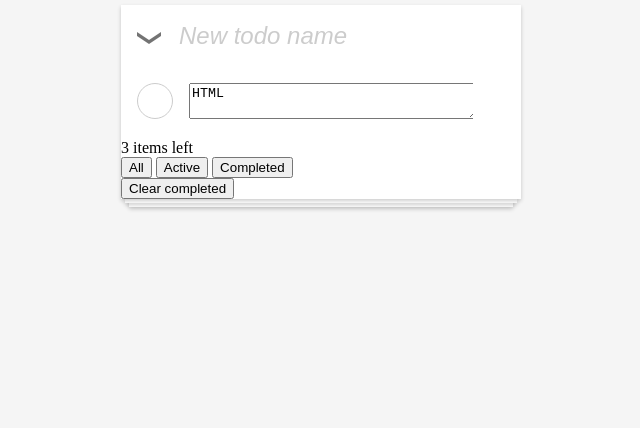
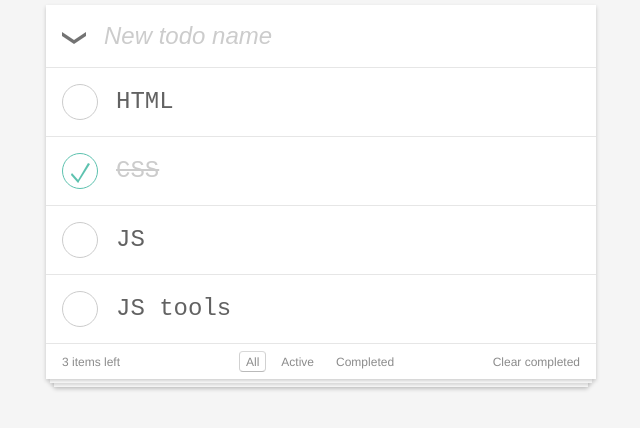
Before and after one commit to ok-technopolis-autumn-2018/Mikhail_Tuzhilkin, a plain HTML site: page index.html in a window 1280 px wide. Shown: the part 126-554 px from the top of the page, without its empty margins (319-959 px from the left). Drawn offline with Linux system fonts and the light colour scheme.

Commit message:
todos is ready

```diff
--- a/index.html
+++ b/index.html
@@ -23,6 +23,33 @@
         <div class="todos-list">
             <div class="todos-list_item">
                 <div class="custom-checkbox todos-list_item_ready-marker">
+                    <input type="checkbox" class="custom-checkbox_target todos-list_item_checkbox" aria-label="Mark todo as ready" />
+                    <div class="custom-checkbox_visual">
+                        <div class="custom-checkbox_visual_icon"></div>
+                    </div>
+                </div>
+                <button class="todos-list_item_remove" aria-label="Delete todo"></button>
+                <div class="todos-list_item_text-w">
+                    <textarea class="todos-list_item_text" rows="1" readonly>HTML</textarea>
+                </div>
+            </div>
+
+            <div class="todos-list_item">
+                <div class="custom-checkbox todos-list_item_ready-marker">
+                    <input type="checkbox" checked class="custom-checkbox_target" aria-label="Mark todo as ready" />
+                    <div class="custom-checkbox_visual">
+                        <div class="custom-checkbox_visual_icon"></div>
+                    </div>
+                </div>
+                <button class="todos-list_item_remove" aria-label="Delete todo"></button>
+                <div class="todos-list_item_text-w">
+                    <textarea class="todos-list_item_text
+                    __checked" rows="1" readonly>CSS</textarea>
+                </div>
+            </div>
+
+            <div class="todos-list_item">
+                <div class="custom-checkbox todos-list_item_ready-marker">
                     <input type="checkbox" class="custom-checkbox_target" aria-label="Mark todo as ready" />
                     <div class="custom-checkbox_visual">
                         <div class="custom-checkbox_visual_icon"></div>
@@ -30,37 +57,34 @@
                 </div>
                 <button class="todos-list_item_remove" aria-label="Delete todo"></button>
                 <div class="todos-list_item_text-w">
-                    <textarea class="todos-list_item_text">HTML</textarea>
+                    <textarea class="todos-list_item_text" rows="1" readonly>JS</textarea>
                 </div>
             </div>
-            <!--<div class="todos-list_item">-->
-                <!--<input type="checkbox" checked class="todos-list_item_ready-marker" aria-label="Mark todo as unready" />-->
-                <!--<div class="todos-list_item_text">CSS</div>-->
-                <!--<button class="todos-list_item_remove" aria-label="Delete todo"></button>-->
-            <!--</div>-->
-            <!--<div class="todos-list_item">-->
-                <!--<input type="checkbox" class="todos-list_item_ready-marker" aria-label="Mark todo as ready" />-->
-                <!--<div class="todos-list_item_text">JS</div>-->
-                <!--<button class="todos-list_item_remove" aria-label="Delete todo"></button>-->
-            <!--</div>-->
-            <!--<div class="todos-list_item">-->
-                <!--<input type="checkbox" class="todos-list_item_ready-marker" aria-label="Mark todo as ready" />-->
-                <!--<div class="todos-list_item_text">JS Tools</div>-->
-                <!--<button class="todos-list_item_remove" aria-label="Delete todo"></button>-->
-            <!--</div>-->
+
+            <div class="todos-list_item">
+                <div class="custom-checkbox todos-list_item_ready-marker">
+                    <input type="checkbox" class="custom-checkbox_target" aria-label="Mark todo as ready" />
+                    <div class="custom-checkbox_visual">
+                        <div class="custom-checkbox_visual_icon"></div>
+                    </div>
+                </div>
+                <button class="todos-list_item_remove" aria-label="Delete todo"></button>
+                <div class="todos-list_item_text-w">
+                    <textarea class="todos-list_item_text" rows="1" readonly>JS tools</textarea>
+                </div>
+            </div>
         </div>
 
         <div class="todos-toolbar">
             <div class="todos-toolbar_unready-counter">3 items left</div>
+
+            <button class="todos-toolbar_clear-completed">Clear completed</button>
 
             <div class="filters todos-toolbar_filters">
                 <button class="filters-item __selected" aria-label="Filter: All, is selected">All</button>
                 <button class="filters-item" aria-label="Filter: Active">Active</button>
                 <button class="filters-item" aria-label="Filter: Completed">Completed</button>
             </div>
-
-            <button class="todos-toolbar_clear-completed">Clear completed</button>
-
         </div>
 
     </div>
--- a/styles/base/custom-checkbox/custom-checkbox.css
+++ b/styles/base/custom-checkbox/custom-checkbox.css
@@ -21,6 +21,7 @@
     .custom-checkbox_visual {
         width: 36px;
         height: 36px;
+        background-color: #fff;
         box-sizing: border-box;
         border: 1px solid #ccc;
         border-radius: 50%;
@@ -34,7 +35,7 @@
             width: 20px;
             height: 20px;
             position: absolute;
-            top: 50%;
+            top: 56%;
             left: 50%;
             margin: -10px;
             background: url(../../../images/completed.png);
--- /dev/null
+++ b/styles/base/filters/filters.css
@@ -0,0 +1,25 @@
+.filters {
+	width: 168px;
+}
+	.filters-item {
+		border: none;
+		padding: 0;
+		margin-right: 9px;
+		margin-left: 9px;
+		font-family: 'Helvetica Neue', Arial, sans-serif;
+		font-size: 12px;
+		color: rgb(139, 139, 139);
+		background: none;
+        outline: none;
+   	}
+
+	.filters-item.__selected {
+		border-color: rgb(216, 216, 216) rgb(209, 209, 209) rgb(186, 186, 186);
+   		border-style: solid;
+    	border-width: 1px;
+    	padding: 3px 6px 2px;
+    	border-radius: 4px;
+		margin-right: 2px;
+		margin-left: 2px;
+
+	}
--- a/styles/base/main.css
+++ b/styles/base/main.css
@@ -4,7 +4,7 @@ body {
     }
 
 .main-layout {
-    max-width: 400px;
+    max-width: 550px;
     margin: 0 auto;
     padding: 0 16px 16px;
     /*background: #f00;*/
--- a/styles/default.css
+++ b/styles/default.css
@@ -3,9 +3,11 @@
 
 @import "base/main.css";
 @import "base/custom-checkbox/custom-checkbox.css";
+@import "base/filters/filters.css";
 
 
 @import "project/todo-title/todo-title.css";
 @import "project/todo-board/todo-board.css";
 @import "project/todo-creator/todo-creator.css";
 @import "project/todos-list/todos-list.css";
+@import "project/todos-toolbar/todos-toolbar.css";
--- a/styles/project/todo-creator/todo-creator.css
+++ b/styles/project/todo-creator/todo-creator.css
@@ -2,6 +2,7 @@
 
 .todo-creator {
     padding: 16px 16px;
+    border-bottom: solid rgb(230, 230, 230) 1px;
     }
     .todo-creator:after {
         content: '';
--- a/styles/project/todos-list/todos-list.css
+++ b/styles/project/todos-list/todos-list.css
@@ -5,6 +5,8 @@
 
     .todos-list_item {
         padding: 16px;
+        border-bottom: solid rgb(230, 230, 230) 1px;
+        position: relative;
         }
         .todos-list_item:after {
             content: '';
@@ -22,7 +24,25 @@
             }
 
             .todos-list_item_text {
+                border: none;
+                background: none;
+                outline: none;
                 width: 100%;
+                height: auto;
+                box-sizing: border-box;
+                -webkit-box-sizing: border-box;
+                font-size: 24px;
+                color: rgb(98, 98, 98);
+                font-weight: 200;
+                resize: none;
+
+                position: relative;
+                top: 2px;
+                }
+
+            .todos-list_item_text.__checked {
+                color: #ccc;
+                text-decoration: line-through;
                 }
 
         .todos-list_item_remove {
@@ -30,9 +50,32 @@
             margin-left: 16px;
             /*display: none;*/
             visibility: hidden;
+
+            width: 18px;
+            height: 18px;
+
+            position: relative;
+            top: 9px;
+
+            border: none;
+            outline: none;
+
+            background: url(../../../images/close.png) no-repeat 0 0;
+            }
+
+            @media (-webkit-min-device-pixel-ratio: 1.5),
+                    (min-resolution: 120dpi),
+                    (min-resolution: 1.5dppx) {
+                .todo-creator_check-all {
+                    background: url(../../../images/close@2x.png) no-repeat 0 0;
+                }
             }
 
             .todos-list_item:hover .todos-list_item_remove {
                 /*display: block;*/
                 visibility: visible;
                 }
+
+    .todos-list_item:hover {
+        background-color: rgb(249, 249, 249);
+        }
--- /dev/null
+++ b/styles/project/todos-toolbar/todos-toolbar.css
@@ -0,0 +1,36 @@
+.todos-toolbar {
+	display: inline-block;
+	padding: 7px;
+	padding-right: 16px;
+	padding-left: 16px;
+	/*font-family: 'Helvetica Neue', Arial, sans-serif;
+	font-size: 12px;
+	color: rgb(139, 139, 139);	*/
+
+}
+	.todos-toolbar_unready-counter {
+		float:left;
+		font-family: 'Helvetica Neue', Arial, sans-serif;
+		font-size: 12px;
+		color: rgb(139, 139, 139);
+		position: relative;
+		top: 4px;
+	}
+
+	.todos-toolbar_filters {
+		margin: auto;
+	}
+
+	.todos-toolbar_clear-completed {
+		float:right;
+		border: none;
+		padding: 0;
+		font-family: 'Helvetica Neue', Arial, sans-serif;
+		font-size: 12px;
+		color: rgb(139, 139, 139);
+		background: none;
+        outline: none;
+		position: relative;
+		top: 4px;
+
+	}
```
